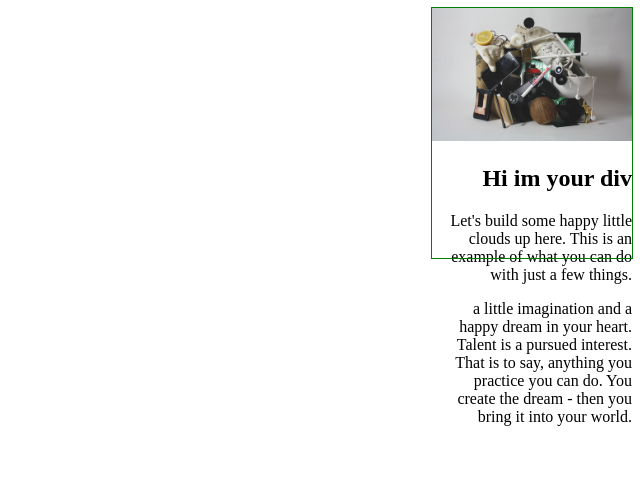
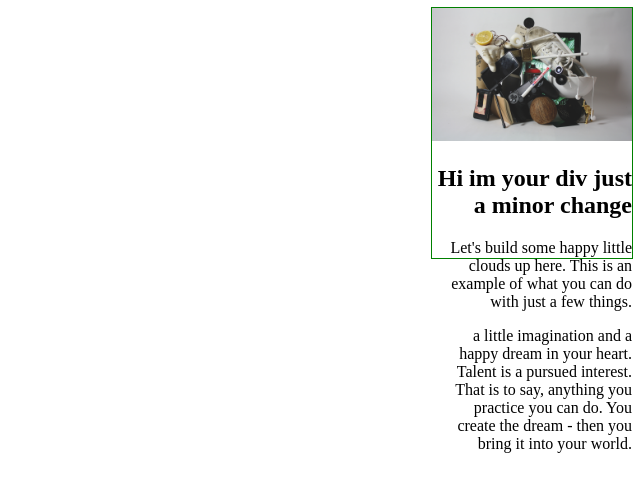
Before and after one commit to aghuber11/myFavoritePet, a plain HTML site: page index.html in a window 1280 px wide. Shown: the whole page, without its empty margins (640-1280 px from the left). Drawn offline with Linux system fonts and the light colour scheme.

Commit message:
minor change

```diff
--- a/index.html
+++ b/index.html
@@ -7,7 +7,7 @@
   <section class="container">
     <div>
       <img src="images/stuff.jpg">
-      <h1>Hi im your div</h1>
+      <h1>Hi im your div just a minor change</h1>
       <p>Let's build some happy little clouds up here. This is an example of what you can do with just a few things.</p>
       <p> a little imagination and a happy dream in your heart. Talent is a pursued interest. That is to say, anything you practice you can do. You create the dream - then you bring it into your world.</p>
     </div>
```
